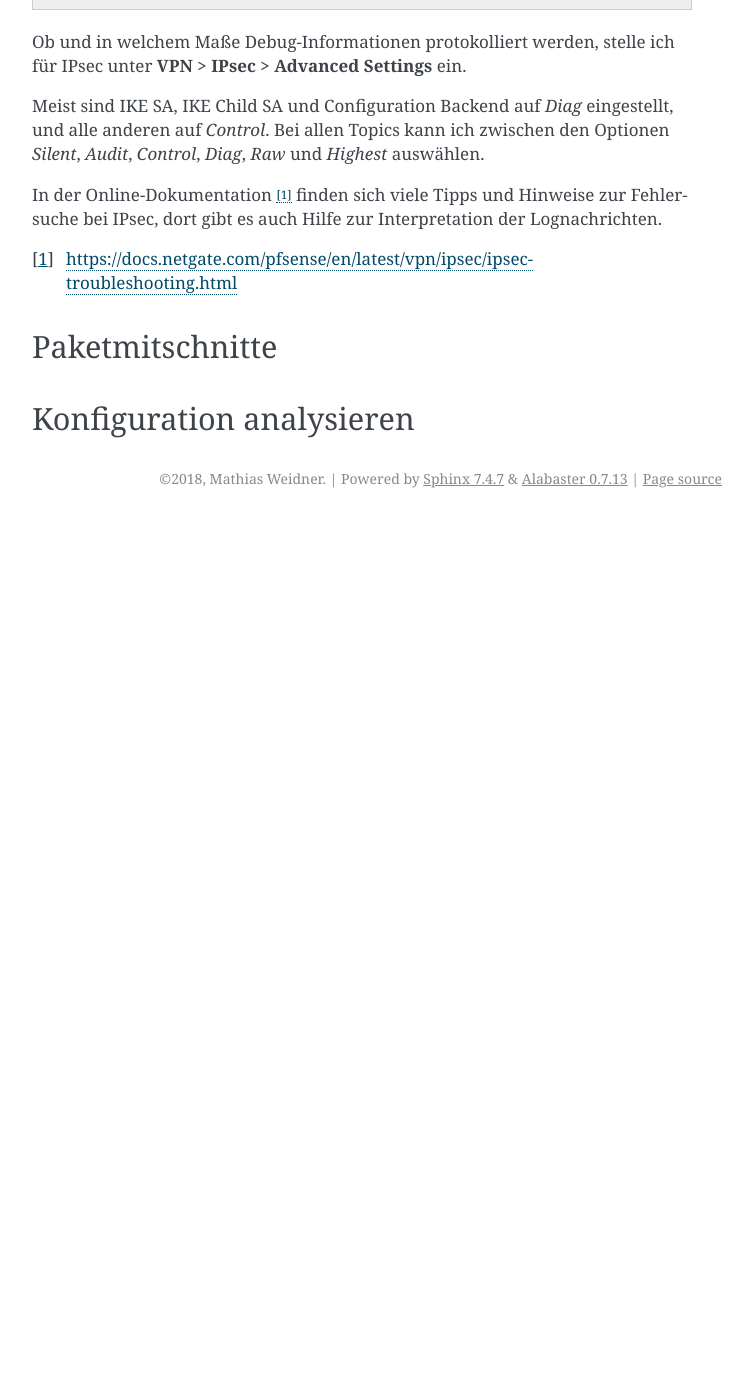
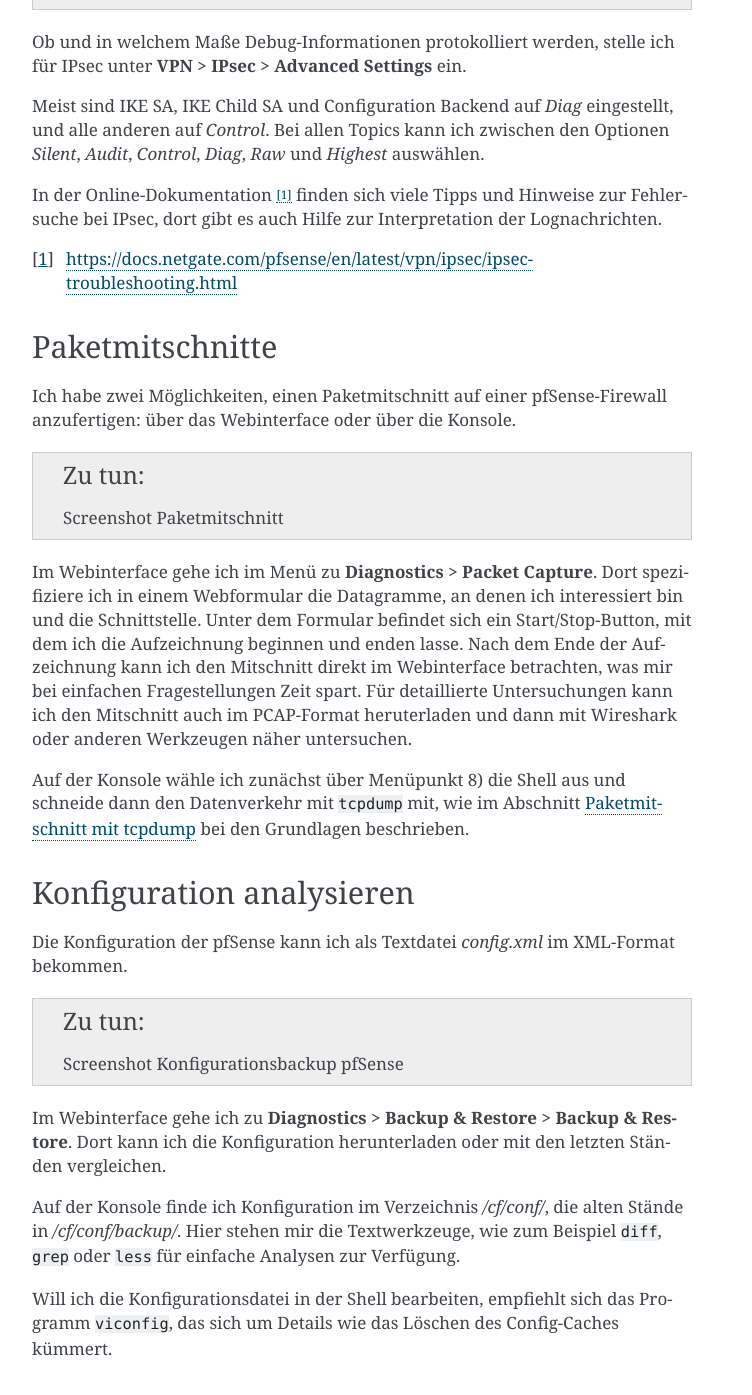
Before and after one commit to matwei-books/Fehlersuche-bei-IPsec-VPN-mit-IKEv2, a Sphinx documentation site: the page built from source/software/pfsense.rst, in a window 1280 px wide and 1400 px high, scrolled down 1963 px. Shown: the top 1395 px of the window, without its empty margins (388-1140 px from the left). Built offline with Sphinx 7.4.7, drawn with Linux system fonts in a browser that asks for light colours; before the commit the page ends 2481 px from its top, so only the background shows below that.

Commit message:
Paketmitschnitt und Konfiguration analysieren

```diff
--- a/source/software/pfsense.rst
+++ b/source/software/pfsense.rst
@@ -108,5 +108,46 @@ der Lognachrichten.
 Paketmitschnitte
 ----------------
 
+Ich habe zwei Möglichkeiten, einen Paketmitschnitt auf einer
+pfSense-Firewall anzufertigen: über das Webinterface oder über die
+Konsole.
+
+.. todo:: Screenshot Paketmitschnitt
+
+Im Webinterface gehe ich im Menü zu **Diagnostics > Packet Capture**.
+Dort spezifiziere ich in einem Webformular die Datagramme, an denen ich
+interessiert bin und die Schnittstelle.
+Unter dem Formular befindet sich ein Start/Stop-Button, mit dem ich die
+Aufzeichnung beginnen und enden lasse.
+Nach dem Ende der Aufzeichnung kann ich den Mitschnitt direkt im
+Webinterface betrachten, was mir bei einfachen Fragestellungen Zeit
+spart.
+Für detaillierte Untersuchungen kann ich den Mitschnitt auch im
+PCAP-Format heruterladen und dann mit Wireshark oder anderen Werkzeugen
+näher untersuchen.
+
+Auf der Konsole wähle ich zunächst über Menüpunkt 8) die Shell aus und
+schneide dann den Datenverkehr mit ``tcpdump`` mit, wie im Abschnitt
+:ref:`grundlagen/paketmitschnitt:Paketmitschnitt mit tcpdump` bei den
+Grundlagen beschrieben.
+
 Konfiguration analysieren
 -------------------------
+
+Die Konfiguration der pfSense kann ich als Textdatei *config.xml* im
+XML-Format bekommen.
+
+.. todo:: Screenshot Konfigurationsbackup pfSense
+
+Im Webinterface gehe ich zu **Diagnostics > Backup & Restore > Backup &
+Restore**. Dort kann ich die Konfiguration herunterladen oder mit den
+letzten Ständen vergleichen.
+
+Auf der Konsole finde ich Konfiguration im Verzeichnis */cf/conf/*, die
+alten Stände in */cf/conf/backup/*.
+Hier stehen mir die Textwerkzeuge, wie zum Beispiel ``diff``, ``grep``
+oder ``less`` für einfache Analysen zur Verfügung.
+
+Will ich die Konfigurationsdatei in der Shell bearbeiten, empfiehlt sich
+das Programm ``viconfig``, das sich um Details wie das Löschen des
+Config-Caches kümmert.
```
